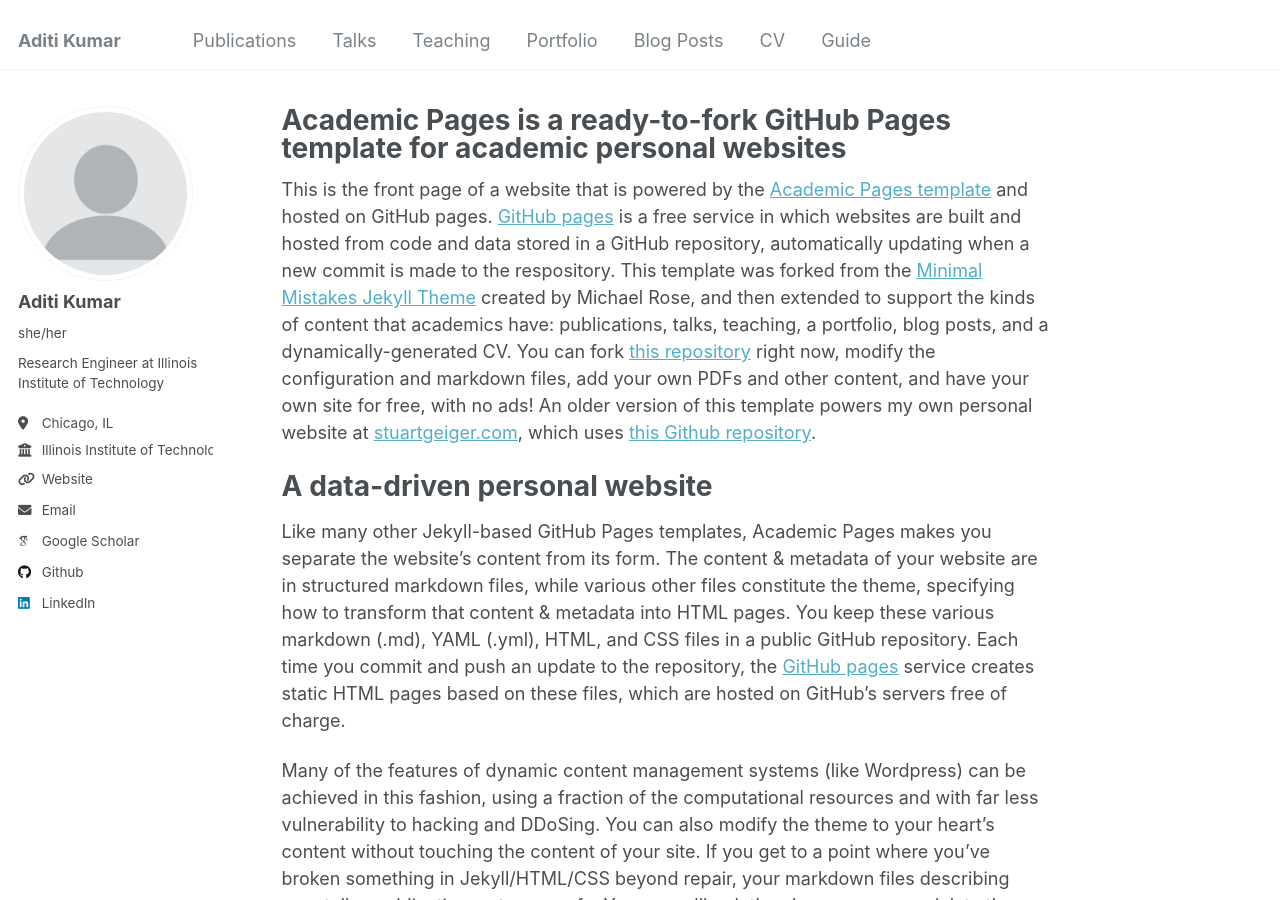
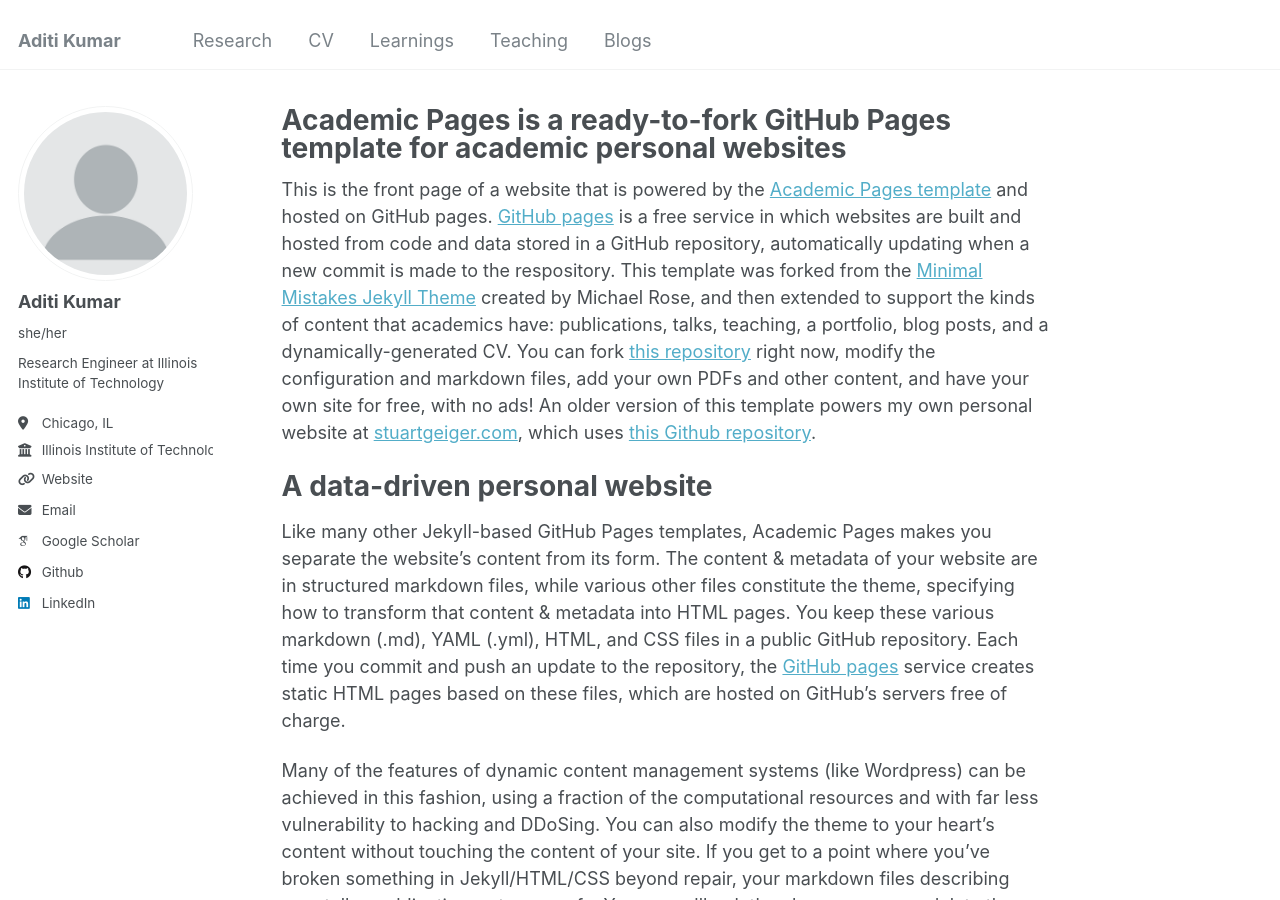
Before and after one commit to aditi1421/aditi1421.github.io, a Jekyll site: the page built from _pages/about.md, in a window 1280 px wide and 900 px high. Built offline with Jekyll 4.4.1, drawn with Linux system fonts in a browser that asks for light colours; some web fonts are replaced.

Commit message:
Update navigation.yml

```diff
--- a/_data/navigation.yml
+++ b/_data/navigation.yml
@@ -5,23 +5,17 @@
 # prevent it from being included in the site.
 
 main:
-  - title: "Publications"
-    url: /publications/
+  - title: "Research"
+    url: /research/
 
-  - title: "Talks"
-    url: /talks/
+  - title: "CV"
+    url: /cv/
+
+  - title: "Learnings"
+    url: /learning/
 
   - title: "Teaching"
     url: /teaching/
 
-  - title: "Portfolio"
-    url: /portfolio/
-
-  - title: "Blog Posts"
-    url: /year-archive/
-
-  - title: "CV"
-    url: /cv/
-
-  - title: "Guide"
-    url: /markdown/
+  - title: "Blogs"
+    url: /blog/
```
